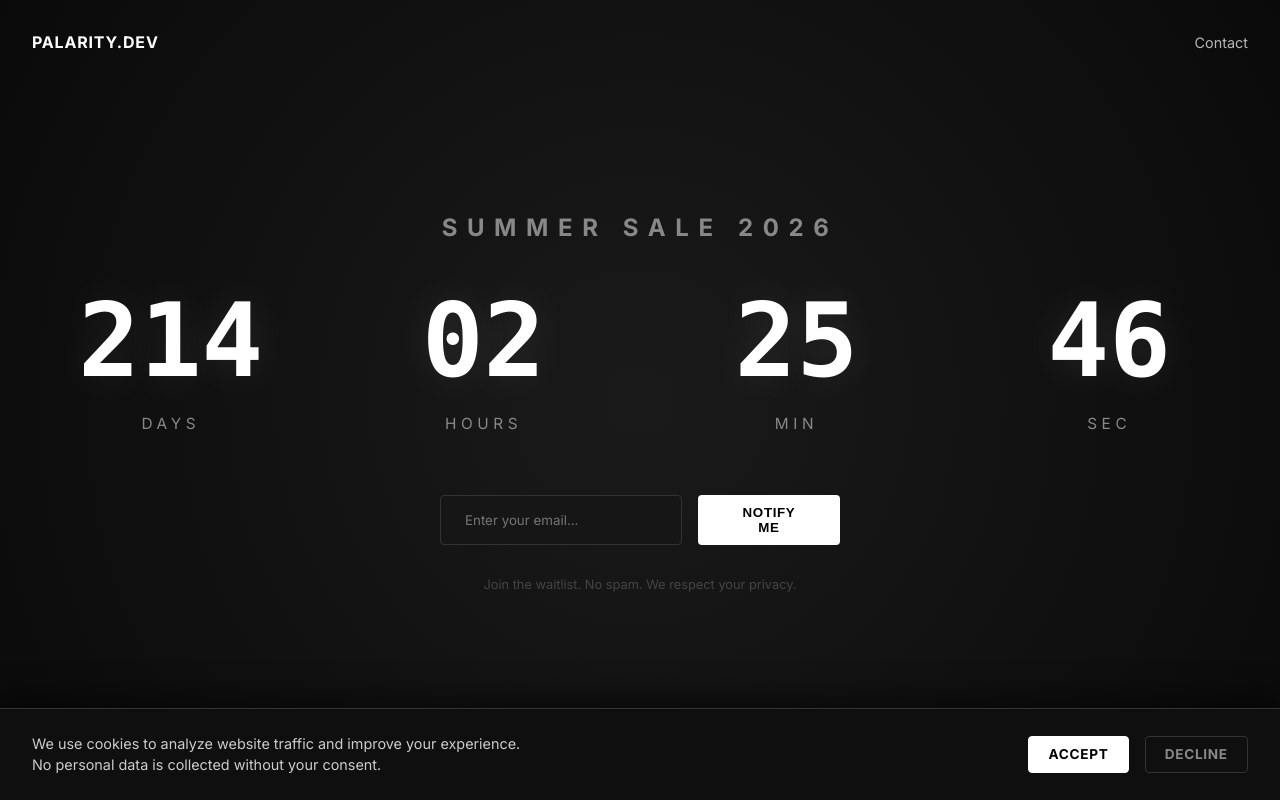
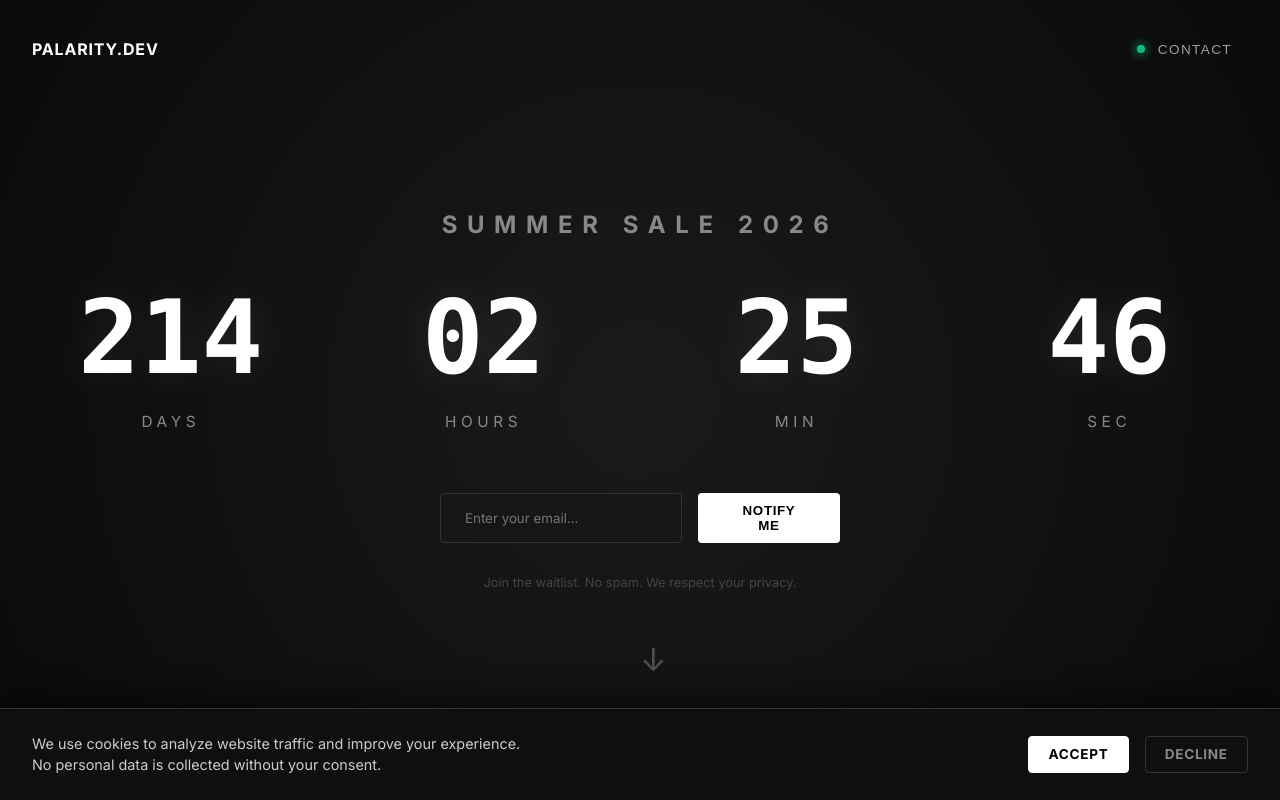
Before and after one commit to Nicheen/PalarityDomain, a React (Vite) app: page / in a window 1280 px wide. Built offline with nearby package versions, Linux system fonts and the light colour scheme.

Commit message:
About us page

```diff
--- a/src/App.css
+++ b/src/App.css
@@ -19,6 +19,23 @@
 html, body, #root {
   height: 100%;
   width: 100%;
+  min-height: 100%;
+  overflow-x: hidden; /* Keep X hidden to prevent horizontal scrollbars */
+  overflow-y: auto;   /* Allow vertical scroll */
+
+  /* Hide scrollbar for Chrome, Safari and Opera */
+  scrollbar-width: none; /* Firefox */
+  -ms-overflow-style: none;  /* IE and Edge */
+}
+
+html::-webkit-scrollbar, body::-webkit-scrollbar, #root::-webkit-scrollbar {
+  display: none; /* Chrome, Safari, Opera */
+}
+
+@keyframes bounce {
+  0%, 20%, 50%, 80%, 100% {transform: translateY(0);}
+  40% {transform: translateY(-10px);}
+  60% {transform: translateY(-5px);}
 }
 
 body {
@@ -42,6 +59,7 @@ body {
 
 /* Header and Footer wrappers to keep them spaced out but centered */
 .header-wrap, .footer-wrap {
+  z-index: 100;
   width: 100%;
   max-width: 1600px;
   padding: 2rem;
@@ -50,22 +68,31 @@ body {
   align-items: center;
 }
 
+.header-wrap {
+  position: fixed;
+}
+
+/* ---------------------------------------------------- */
+/* --- MAIN CONTENT ADJUSTMENT (UPDATE) --- */
+/* ---------------------------------------------------- */
+.content-wrap {
+  /* Force exact viewport height */
+  min-height: 100vh;
+  height: 100vh;
+  display: flex;
+  flex-direction: column;
+  justify-content: center;
+  align-items: center;
+  text-align: center;
+  width: 100%;
+  padding: 0 1rem;
+  position: relative;
+}
+
 .footer-wrap {
   justify-content: center;
   font-size: 0.8rem;
   color: #333;
-}
-
-/* Main Content Area */
-.content-wrap {
-  flex: 1; /* Takes up all remaining space */
-  display: flex;
-  flex-direction: column;
-  justify-content: center; /* Vertical center */
-  align-items: center;     /* Horizontal center */
-  text-align: center;
-  width: 100%;
-  padding: 0 1rem;
 }
 
 .event-title {
@@ -202,3 +229,88 @@ body {
   width: 100%;
   transition: width 4s linear; /* Matches the javascript timeout */
 }
+
+/* --- UPDATED CONTACT "LIVE" BUTTON --- */
+.contact-trigger {
+  display: flex;
+  align-items: center;
+  gap: 0.8rem; /* More breathing room */
+  background: rgba(255, 255, 255, 0.0); /* Fully transparent initially */
+  border: none; /* KILLED THE BORDER */
+  padding: 0.6rem 1rem;
+  border-radius: 99px;
+  cursor: pointer;
+  transition: all 0.4s cubic-bezier(0.25, 0.8, 0.25, 1);
+}
+
+.contact-trigger:hover {
+  background: rgba(255, 255, 255, 0.05); /* Subtle glass on hover */
+  transform: translateY(-1px);
+}
+
+.contact-text {
+  color: rgba(255, 255, 255, 0.6); /* Dimmed text by default */
+  font-size: 0.85rem;
+  font-weight: 500;
+  letter-spacing: 0.1em;
+  text-transform: uppercase;
+  transition: color 0.3s;
+}
+
+.contact-trigger:hover .contact-text {
+  color: #fff; /* Brightens on hover */
+}
+
+/* The Pulsing Dot */
+.status-dot {
+  width: 8px;
+  height: 8px;
+  background-color: var(--success-color);
+  border-radius: 50%;
+  position: relative;
+  box-shadow: 0 0 10px var(--success-color);
+}
+
+/* The ripple effect ring */
+.status-dot::after {
+  content: '';
+  position: absolute;
+  top: 50%;
+  left: 50%;
+  transform: translate(-50%, -50%);
+  width: 100%;
+  height: 100%;
+  background-color: var(--success-color);
+  border-radius: 50%;
+  animation: signal-pulse 2s infinite;
+  opacity: 0.6;
+}
+
+@keyframes signal-pulse {
+  0% {
+    transform: translate(-50%, -50%) scale(1);
+    opacity: 0.8;
+  }
+  100% {
+    transform: translate(-50%, -50%) scale(3);
+    opacity: 0;
+  }
+}
+
+/* --- SCROLL INDICATOR FIX (Absolute Position) --- */
+.scroll-indicator {
+  position: absolute; /* Stays in document flow, not viewport */
+  top: 80vh; /* 5% of viewport height from bottom of container */
+  left: 50%;
+  transform: translateX(-50%); /* Centers it horizontally */
+
+  /* Visual Styles (Increased size) */
+  color: rgba(255, 255, 255, 0.5);
+  font-size: 2rem;
+  opacity: 0.5;
+  cursor: pointer;
+  z-index: 10;
+
+  /* Your existing bounce animation */
+  animation: bounce 2s infinite;
+}
--- a/src/App.jsx
+++ b/src/App.jsx
@@ -2,6 +2,7 @@ import React, { useState } from 'react';
 import Countdown from './components/Countdown.jsx';
 import SocialModal from './components/SocialModal.jsx';
 import CookieConsent from './components/CookieConsent.jsx';
+import AboutSection from './components/AboutSection.jsx';
 import { initGA, logPageView, logEvent } from './utils/analytics';
 import './App.css';
 
@@ -44,34 +45,23 @@ function App() {
         <div style={{ fontWeight: 'bold', letterSpacing: '0.05em' }}>PALARITY.DEV</div>
         <nav>
           <button
+            className="contact-trigger"
             onClick={() => {
               logEvent("Navigation", "Open Contact Modal", "Header Contact Button");
               setIsContactOpen(true);
             }}
-            style={{
-              background: 'none',
-              border: 'none',
-              cursor: 'pointer',
-              color: '#fff',
-              textDecoration: 'none',
-              opacity: 0.7,
-              fontSize: '0.9rem',
-              fontFamily: 'inherit'
-            }}
+            aria-label="Contact Us"
           >
-            Contact
+            <span className="status-dot"></span>
+            <span className="contact-text">Contact</span>
           </button>
         </nav>
       </div>
 
-      {/* Centered Content */}
-      <main className="content-wrap">
-        <h1 className="event-title">
-          Summer Sale 2026
-        </h1>
-
+      {/* Main Hero Screen */}
+      <main className="content-wrap" style={{ minHeight: '90vh' }}>
+          <h1 className="event-title">Summer Sale 2026</h1>
           <Countdown />
-
           {/* Subscription Form */}
           <form className="subscribe-form" onSubmit={handleSubscribe}>
             <input
@@ -91,6 +81,14 @@ function App() {
             Join the waitlist. No spam. We respect your privacy.
           </p>
       </main>
+
+      {/* A subtle "Scroll Down" indicator */}
+      <div className="scroll-indicator">
+        ↓
+      </div>
+
+      {/* The New Manifesto Section */}
+      <AboutSection />
 
       {/* Footer */}
       <div className="footer-wrap">
--- /dev/null
+++ b/src/components/AboutSection.css
@@ -0,0 +1,81 @@
+.about-wrapper {
+  width: 100%;
+  min-height: 80vh; /* Takes up almost a full screen */
+  display: flex;
+  justify-content: center;
+  align-items: center;
+  position: relative;
+  padding: 4rem 1rem;
+  padding-bottom: 15rem;
+  overflow: hidden; /* Keeps floating tags inside */
+}
+
+.about-container {
+  max-width: 800px;
+  text-align: center;
+  z-index: 2;
+  position: relative;
+}
+
+.about-header {
+  font-size: 0.9rem;
+  color: var(--accent-color); /* The blue you have defined */
+  letter-spacing: 0.3em;
+  text-transform: uppercase;
+  margin-bottom: 2rem;
+  opacity: 0.8;
+}
+
+.about-content p {
+  font-size: 1.1rem;
+  line-height: 1.8;
+  color: #888;
+  margin-bottom: 1.5rem;
+  font-weight: 300;
+  max-width: 600px;
+  margin-left: auto;
+  margin-right: auto;
+}
+
+.about-content .highlight-text {
+  font-size: 2rem;
+  color: #fff;
+  font-weight: 700;
+  letter-spacing: -0.02em;
+  margin-bottom: 2.5rem;
+}
+
+/* --- Floating Background Elements --- */
+/* Responsive adjustments */
+@media (max-width: 768px) {
+  .about-content .highlight-text { font-size: 1.5rem; }
+  .floating-tag { font-size: 3rem; }
+}
+
+/* ... existing styles ... */
+
+.floating-tag {
+  position: absolute;
+  color: rgba(255, 255, 255, 0.03);
+  font-family: var(--font-display); /* Ensure it uses your main font */
+  font-weight: 900;
+  z-index: 1;
+  user-select: none;
+  pointer-events: none;
+  white-space: nowrap; /* Prevents wrapping */
+}
+
+/* Adjust positions to fit the new words better */
+.tag-1 {
+  top: 5%;
+  left: -5%;
+  font-size: clamp(4rem, 8vw, 6rem); /* Responsive font size */
+  transform: rotate(-5deg);
+}
+
+.tag-2 {
+  bottom: 10%;
+  right: -5%;
+  font-size: clamp(4rem, 8vw, 6rem);
+  transform: rotate(5deg);
+}
--- /dev/null
+++ b/src/components/AboutSection.jsx
@@ -0,0 +1,41 @@
+import React from 'react';
+import './AboutSection.css';
+
+const AboutSection = () => {
+  return (
+    <section className="about-wrapper">
+      <div className="about-container">
+        <h2 className="about-header">BUILDING OUR GAME</h2>
+
+        <div className="about-content">
+          <p className="highlight-text">
+            About Us. About Palarity.
+          </p>
+
+          <p>
+            Palarity was founded in October 2025 by two electrical engineers
+            from Uppsala University, looking for a challenge.
+          </p>
+
+          <p>
+            Our journey began in a low-level C library, building a game engine from scratch.
+            Why? Because we wanted to understand every detail. Now, we've ported that obsession
+            into Godot to build our debut title.
+          </p>
+
+          <p>
+            We are building a <strong>high-precision 2D action platformer</strong> where every pixel counts.
+            It's a world of geometric chaos, dash mechanics, and stage-based speedrunning.
+            No fluff. Just blocks, bosses, and bombs.
+          </p>
+        </div>
+
+        {/* Updated Keywords for a Speedrun/Twitch-shooter vibe */}
+        <div className="floating-tag tag-1">VELOCITY</div>
+        <div className="floating-tag tag-2">PRECISION</div>
+      </div>
+    </section>
+  );
+};
+
+export default AboutSection;
--- a/src/components/SocialModal.jsx
+++ b/src/components/SocialModal.jsx
@@ -25,14 +25,14 @@ const SocialModal = ({ isOpen, onClose }) => {
 
         <div className="social-grid">
           <a
-            href="https://store.steampowered.com"
+            href="https://palarity.dev"
             target="_blank"
             rel="noreferrer"
             className="social-card"
             onClick={() => logEvent("Social Link", "Click Steam", "Social Modal")}
           >
             <span className="icon">{Icons.Steam}</span>
-            <span className="name">Steam</span>
+            <span className="name">Steam (SOON)</span>
           </a>
           <a
             href="https://twitter.com"
@@ -70,7 +70,7 @@ const SocialModal = ({ isOpen, onClose }) => {
             onClick={() => logEvent("Social Link", "Click Email", "Social Modal")}
           >
             <span className="icon">{Icons.Email}</span>
-            <span className="name">contact@palarity.dev</span>
+            <span className="name">palarity.ab@gmail.com</span>
           </a>
         </div>
       </div>
```
Also changed, not shown: index.html (+0 -8 lines). Lines whose indentation alone changed are shown as unchanged.
